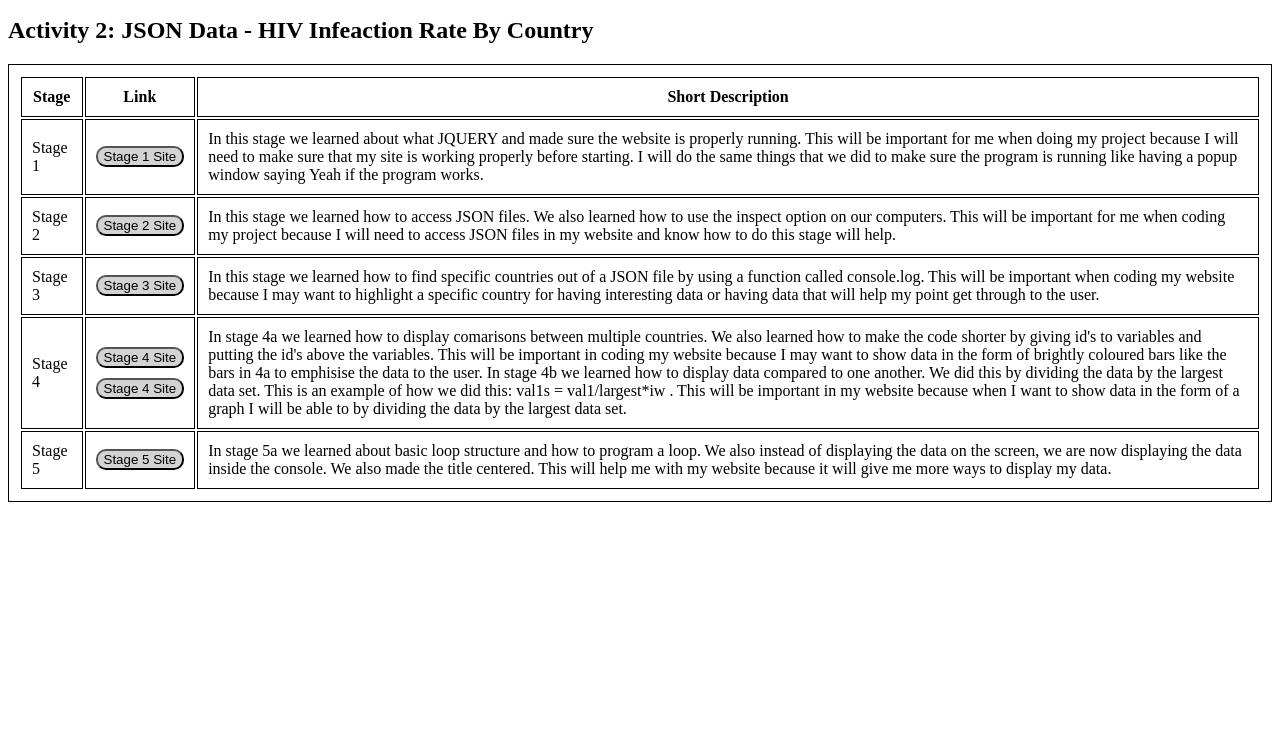
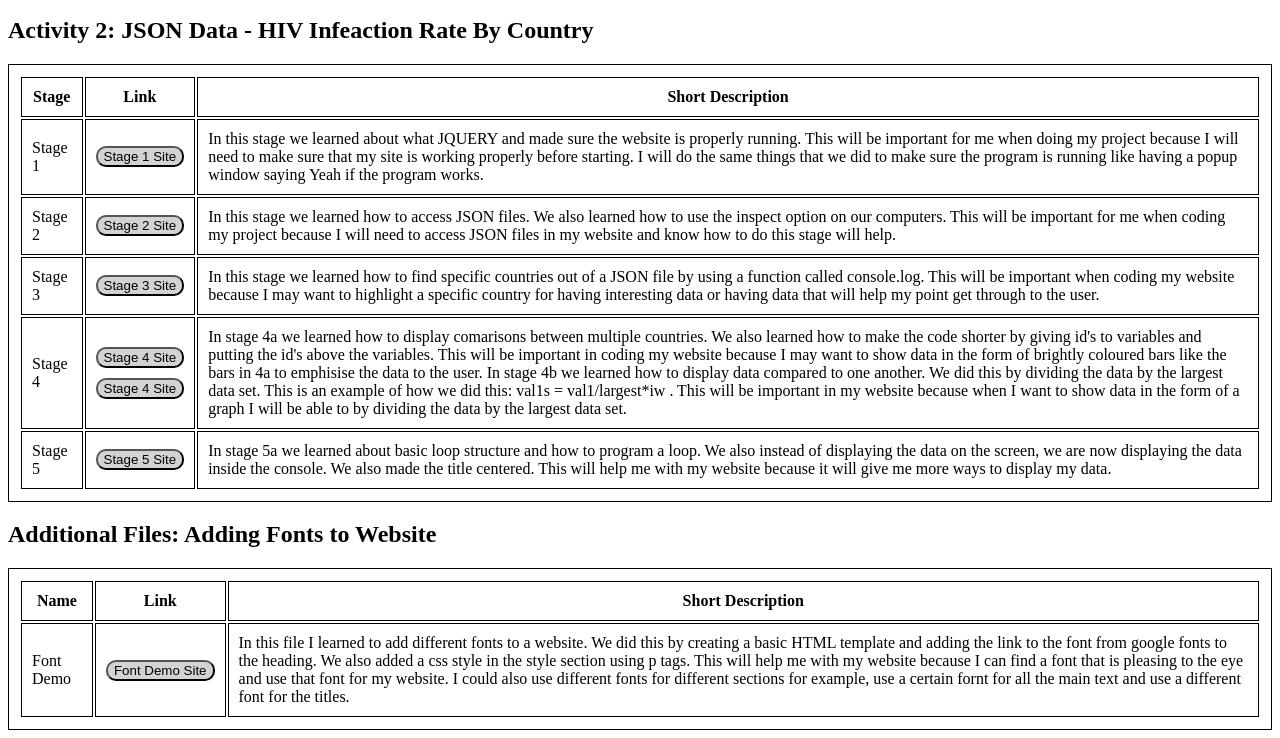
Before and after one commit to DavidM-wood/DavidM-wood.github.io, a plain HTML site: page index.html in a window 1280 px wide. Shown: the part 742-1480 px from the top of the page. Before the commit the page ends 1252 px from the top, so only its background shows below. Drawn offline with Linux system fonts and the light colour scheme.

Commit message:
I'm finished yay

```diff
--- a/index.html
+++ b/index.html
@@ -199,7 +199,25 @@
         <td>In stage 5a we learned about basic loop structure and how to program a loop. We also instead of displaying the data on the screen, we are now displaying the data inside the console. We also made the title centered. This will help me with my website because it will give me more ways to display my data. </td>
       </tr>
 
+       <table>
+      <tr>
+        <a name="activity2"></a>
+    <h2>Additional Files: Adding Fonts to Website</h2>
 
+        <th>Name</th>
+        <th>Link</th>
+        <th>Short Description</th>
+      </tr>
+      <tr>
+        <td>Font Demo</td>
+        <td>
+      <form action="fontdemo.html">
+          <input class = "center" type="submit" value="Font Demo Site" />
+      </form>
+
+
+        <td>In this file I learned to add different fonts to a website. We did this by creating a basic HTML template and adding the link to the font from google fonts to the heading. We also added a css style in the style section using p tags. This will help me with my website because I can find a font that is pleasing to the eye and use that font for my website. I could also use different fonts for different sections for example, use a certain fornt for all the main text and use a different font for the titles.</td>
+      </tr>
 
 
     </table>
```
Also changed, not shown: fontdemo.html (+12 -3 lines), 1 other file.
